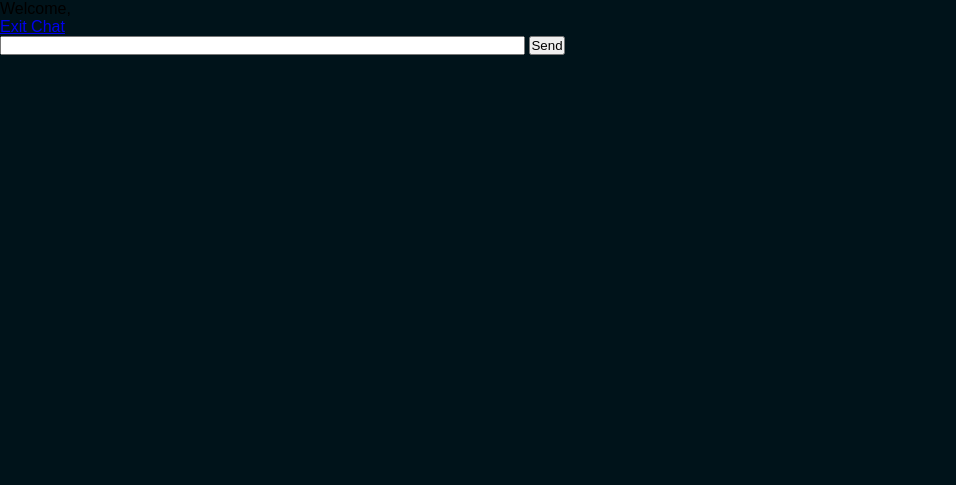
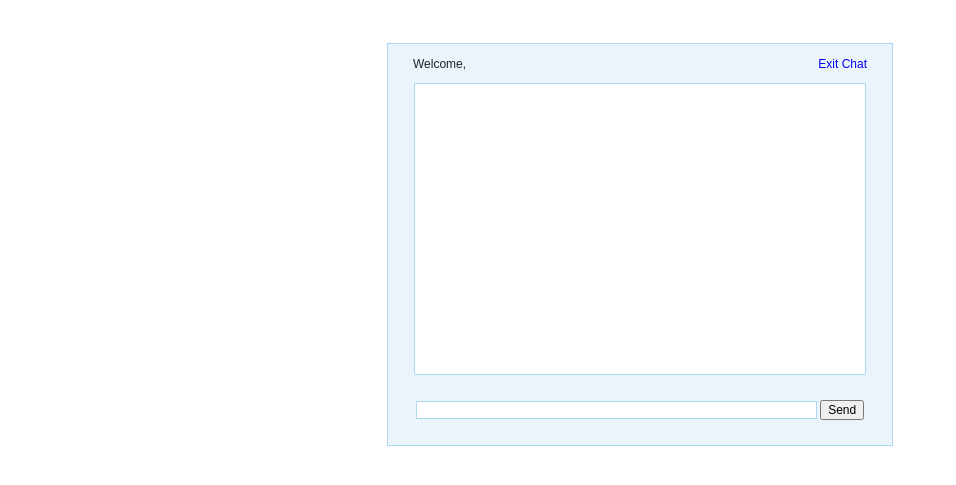
Before and after one commit to BYZINTAY/BYZINTAY, a PHP site: page / in a window 1280 px wide. Shown: the top 485 px of the page, without its empty margins (0-956 px from the left). Run offline with PHP 8.4, Linux system fonts and the light colour scheme; some libraries are stand-ins or nearby versions.

Commit message:
Update style.css

```diff
--- a/style.css
+++ b/style.css
@@ -1,20 +1,56 @@
-*{
-	margin: 0;
-	padding: 0;
-}
-body{
-	background: #00131a;
-	font-family: sans-serif;
-}
-.main{
-	width: 30%;
-	margin: 24% auto;
-	position: relative;
-}
-#slider{
-	-webkit-appearance: none;
-	width: 100%;
-	height: 7px;
-	outline: none;
-	border-radius: 3px;
-}
+/* CSS Document */
+body {
+    font:12px arial;
+    color: #222;
+    text-align:center;
+    padding:35px; }
+
+form, p, span {
+    margin:0;
+    padding:0; }
+
+input { font:12px arial; }
+
+a {
+    color:#0000FF;
+    text-decoration:none; }
+
+    a:hover { text-decoration:underline; }
+
+#wrapper, #loginform {
+    margin:0 auto;
+    padding-bottom:25px;
+    background:#EBF4FB;
+    width:504px;
+    border:1px solid #ACD8F0; }
+
+#loginform { padding-top:18px; }
+
+    #loginform p { margin: 5px; }
+
+#chatbox {
+    text-align:left;
+    margin:0 auto;
+    margin-bottom:25px;
+    padding:10px;
+    background:#fff;
+    height:270px;
+    width:430px;
+    border:1px solid #ACD8F0;
+    overflow:auto; }
+
+#usermsg {
+    width:395px;
+    border:1px solid #ACD8F0; }
+
+#submit { width: 60px; }
+
+.error { color: #ff0000; }
+
+#menu { padding:12.5px 25px 12.5px 25px; }
+
+.welcome { float:left; }
+
+.logout { float:right; }
+
+.msgln { margin:0 0 2px 0; }
```
